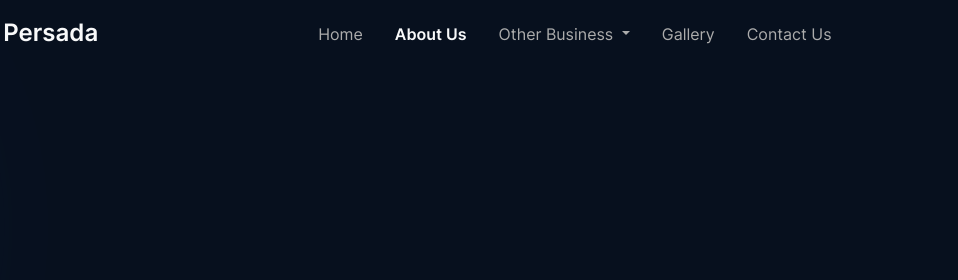
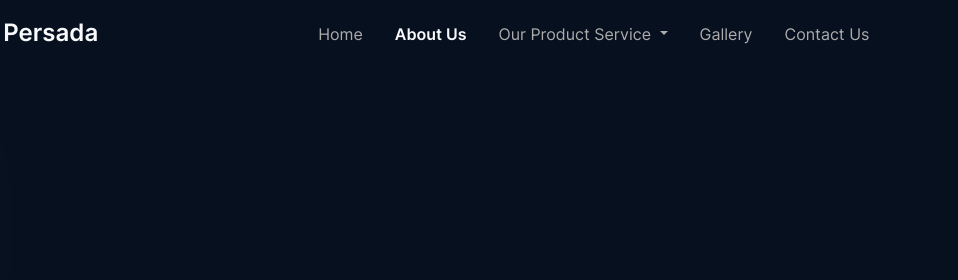
Before and after one commit to mukhtarillaharsyad/tessimp.com, a plain HTML site: page about-us.html in a window 1280 px wide. Shown: the top 280 px of the page, 322-1280 px from the left. Drawn offline with nearby package versions, Linux system fonts and the light colour scheme.

Commit message:
ubah nav other business

```diff
--- a/about-us.html
+++ b/about-us.html
@@ -40,7 +40,7 @@
 								<li class="nav-item">
 									<div class="dropdown">
 										<a href="#" class="dropdown-toggle text-decoration-none nav-link text-light-gray p-1 nav-spec me-4" data-bs-toggle="dropdown">
-											Other Business
+											Our Product Service
 										</a>
 										<ul class="dropdown-menu">
 											<li>
```
Also changed, not shown: contact.html (+1 -1 lines), gallery.html (+1 -1 lines), index.html (+1 -1 lines), other-business-datalink.html (+1 -1 lines), other-business-target-shooting.html (+1 -1 lines).
